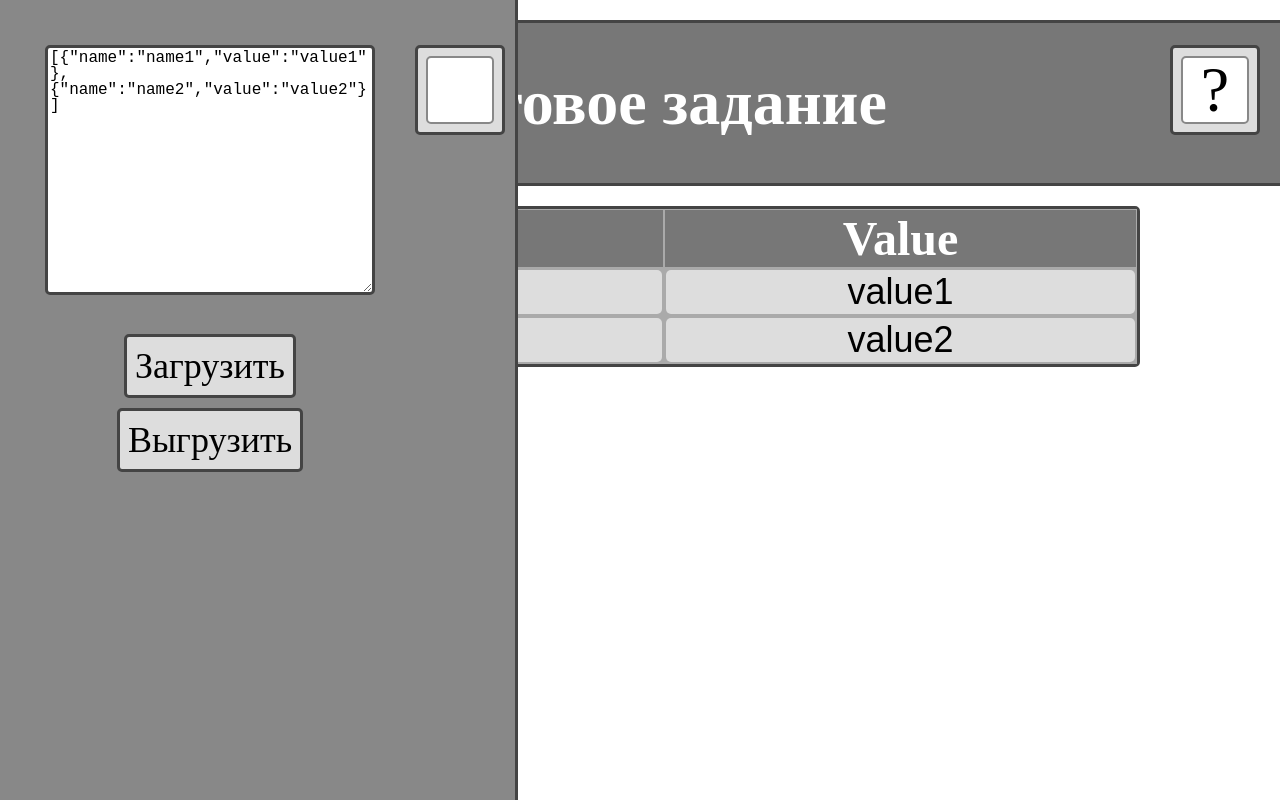
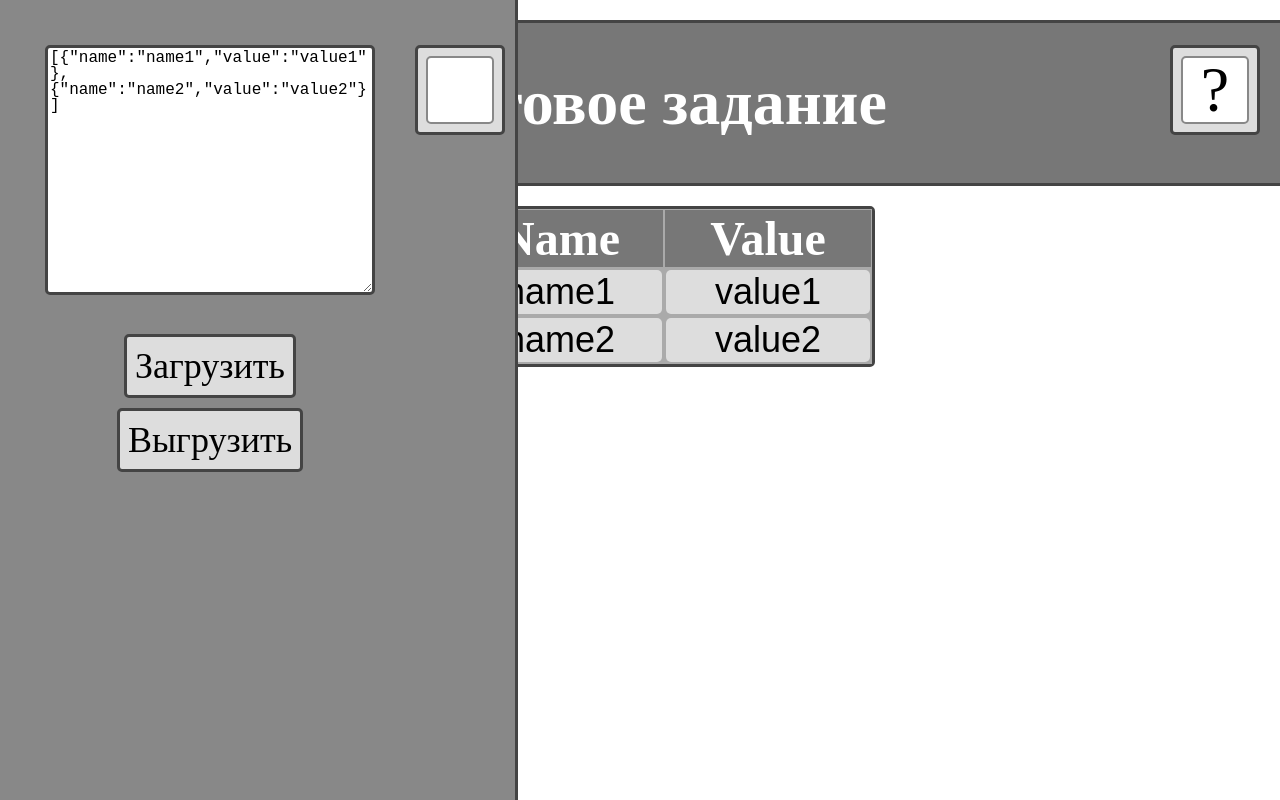
Before and after one commit to BrightComposite/node-js-table-editor, a website: page index.html in a window 1280 px wide. Drawn offline with Linux system fonts and the light colour scheme.

Commit message:
Updated style

```diff
--- a/css/style.css
+++ b/css/style.css
@@ -104,9 +104,10 @@ h1 {
 	border: none;
 	border-radius: 5px;
 	margin: 0 auto;
-	min-width: 240px;
-	min-height: 24px;
-	line-height: 24px;
+	min-width: 200px;
+	width: 200px;
+	min-height: 36px;
+	line-height: 36px;
 	text-align: center;
 	font-size: 36px;
 	background: #DDD;
@@ -146,12 +147,6 @@ h1 {
 	border-radius: 5px;
 	background: #EEE;
 	cursor: pointer;
-}
-
-.cell-edit {
-	display: block;
-	text-align: center;
-	margin: auto;
 }
 
 #tools {
```
